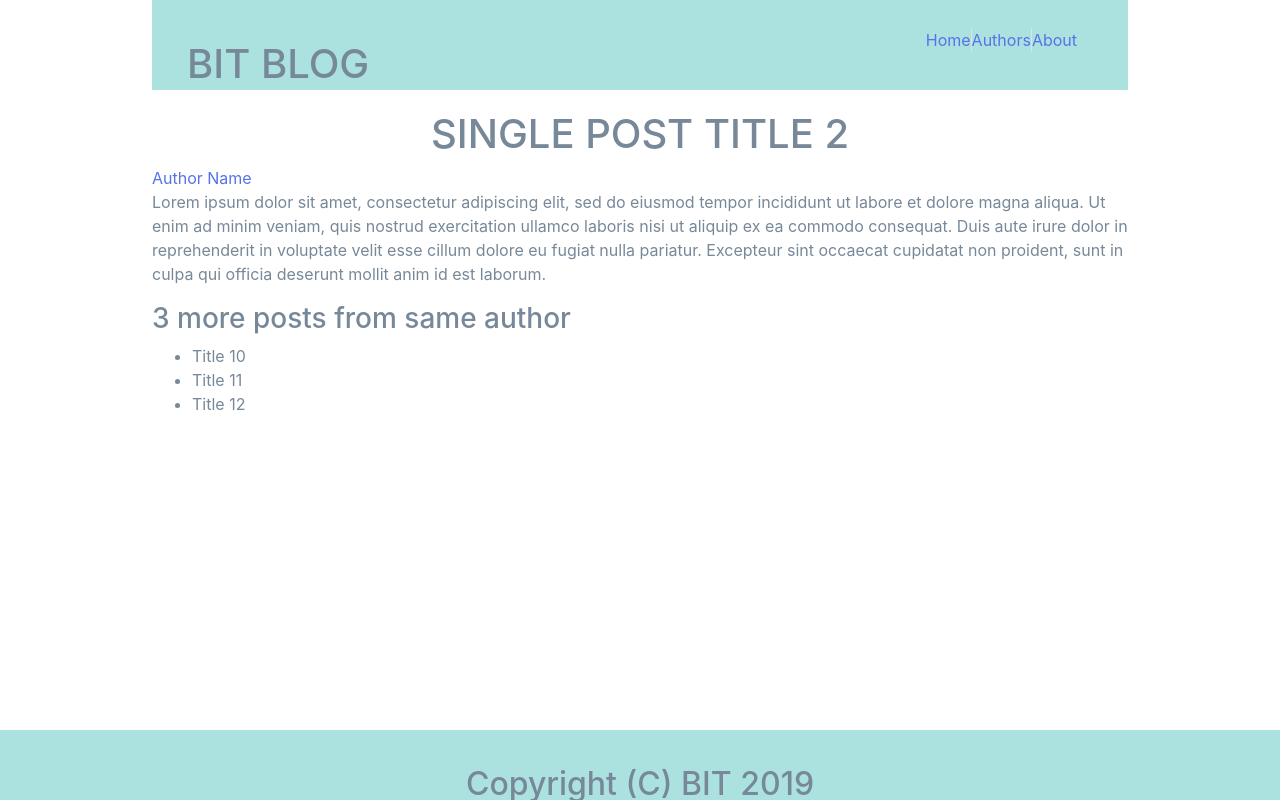
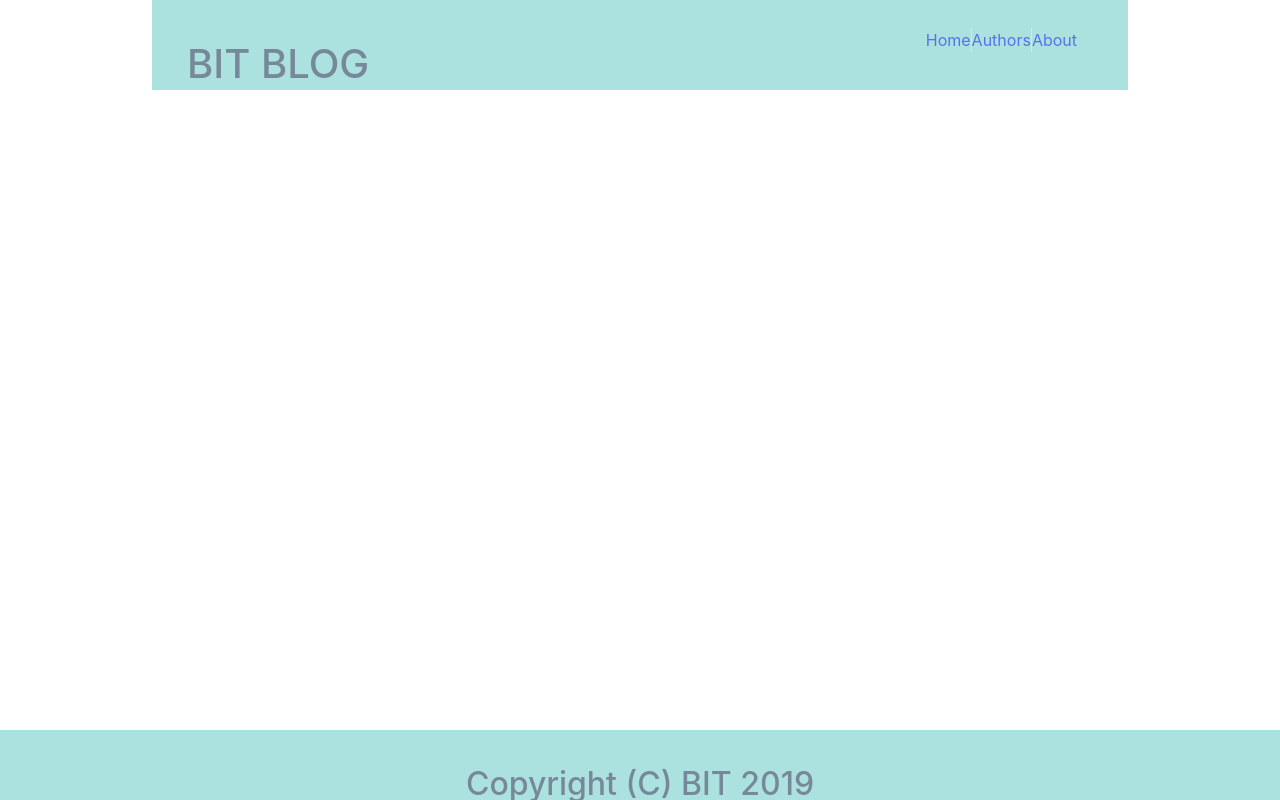
Before and after one commit to ivanajelisavcic/bit_blog, a React (Create React App) app: page /#/single_post/2 in a window 1280 px wide. Built offline with nearby package versions, Linux system fonts and the light colour scheme.

Commit message:
working on single post page

```diff
--- a/src/app/pages/SinglePost.js
+++ b/src/app/pages/SinglePost.js
@@ -1,28 +1,38 @@
 import React from 'react';
 import { Link } from "react-router-dom";
-
-const SinglePost = (props) => {
+import { fetchSinglePost } from "../services/PostFetch";
+import { fetchSingleAuthor } from "../services/AuthorFetch";
 
 
-    return (
-        <>
-            <h1>SINGLE POST TITLE {props.match.params.id}</h1>
-            <Link to='/single_author'>Author Name</Link>
-
-            <p>Lorem ipsum dolor sit amet, consectetur adipiscing elit, sed do eiusmod tempor incididunt ut labore et dolore magna aliqua. Ut enim ad minim veniam, quis nostrud exercitation ullamco laboris nisi ut aliquip ex ea commodo consequat. Duis aute irure dolor in reprehenderit in voluptate velit esse cillum dolore eu fugiat nulla pariatur. Excepteur sint occaecat cupidatat non proident, sunt in culpa qui officia deserunt mollit anim id est laborum.</p>
 
 
-            <h3>3 more posts from same author</h3>
-            <ul>
-                <li>Title 10</li>
-                <li>Title 11</li>
-                <li>Title 12</li>
-            </ul>
 
-        </>
 
-    )
 
-}
 
-export { SinglePost }
+// feature_1 -> static content
+// const SinglePost = (props) => {
+
+
+//     return (
+//         <>
+//             <h1>SINGLE POST TITLE {props.match.params.id}</h1>
+//             <Link to='/single_author'>Author Name</Link>
+
+//             <p>Lorem ipsum dolor sit amet, consectetur adipiscing elit, sed do eiusmod tempor incididunt ut labore et dolore magna aliqua. Ut enim ad minim veniam, quis nostrud exercitation ullamco laboris nisi ut aliquip ex ea commodo consequat. Duis aute irure dolor in reprehenderit in voluptate velit esse cillum dolore eu fugiat nulla pariatur. Excepteur sint occaecat cupidatat non proident, sunt in culpa qui officia deserunt mollit anim id est laborum.</p>
+
+
+//             <h3>3 more posts from same author</h3>
+//             <ul>
+//                 <li>Title 10</li>
+//                 <li>Title 11</li>
+//                 <li>Title 12</li>
+//             </ul>
+
+//         </>
+
+//     )
+
+// }
+
+// export { SinglePost }
```
Also changed, not shown: 1 other file (tests, documents, lock files or other folders).
